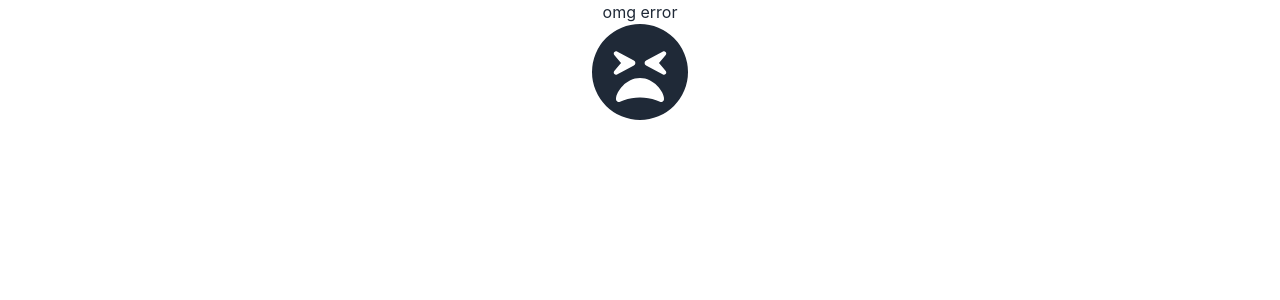
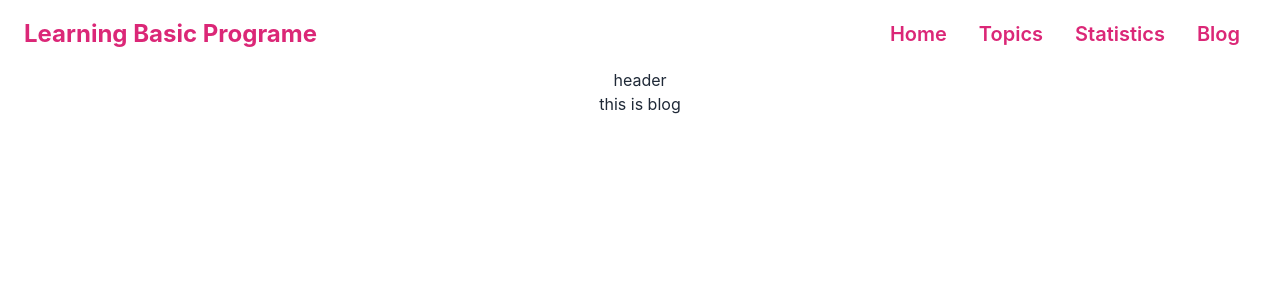
Before and after one commit to redoyhossin/Learning-Basic-Programe, a React (Create React App) app: page /Blog in a window 1280 px wide. Shown: the top 300 px of the page. Built offline with nearby package versions, Linux system fonts and the light colour scheme.

Commit message:
router path and element setup

```diff
--- a/src/App.js
+++ b/src/App.js
@@ -1,11 +1,10 @@
 import './App.css';
-import Header from './component/Header/Header';
 import Router from './Router/Router';
 
 function App() {
   return (
     <div className="App">
-      <Router/>
+      <Router />
     </div>
   );
 }
--- /dev/null
+++ b/src/component/AllTopic/Topics.js
@@ -0,0 +1,12 @@
+import React from 'react';
+
+const Topics = () => {
+    return (
+        <div>
+            <h1>this is
+                Topics</h1>
+        </div>
+    );
+};
+
+export default Topics;
--- /dev/null
+++ b/src/component/Blog/Blog.js
@@ -0,0 +1,11 @@
+import React from 'react';
+
+const Blog = () => {
+    return (
+        <div>
+            this is blog
+        </div>
+    );
+};
+
+export default Blog;
--- a/src/component/Header/Header.js
+++ b/src/component/Header/Header.js
@@ -1,13 +1,11 @@
 import React from 'react';
-import './Header.css'
-import Navber from './Navber/Navber';
+import Navbar from './Navbar/Navbar';
+
 const Header = () => {
     return (
         <div>
-            <div>
-                <Navber/>
-            </div>
-            <h1>this is headers</h1>
+            <Navbar/>
+            <h1>header</h1>
         </div>
     );
 };
--- a/src/component/Header/Navber/Navber.js
+++ b/src/component/Header/Navbar/Navbar.js
@@ -1,9 +1,8 @@
 import React from 'react';
 import { Link } from 'react-router-dom';
-import './Navber.css'
-const Navber = () => {
+const Navbar = () => {
     return (
-        <div className='mx-8'>
+        <div className='mx-4'>
             <div className="navbar bg-base-100">
                 <div className="navbar-start">
                     <div className="dropdown">
@@ -12,14 +11,17 @@ const Navber = () => {
                         </label>
                         <ul tabIndex={0} className="menu menu-compact dropdown-content mt-3 p-4 shadow bg-base-100 rounded-box w-52">
                             <li className='text-xl text-pink-600 font-semibold'>
-                                <Link to="">Home</Link>
+                                <Link to="/">Home</Link>
                             </li>
                             <li className='text-xl text-pink-600 font-semibold' tabIndex={0}>
 
-                                <Link to="">Home</Link>
+                                <Link to="/Topics">Topics</Link>
                             </li>
                             <li className='text-xl text-pink-600 font-semibold'>
-                                <Link to="">Home</Link>
+                                <Link to="/Statistics">Statistics</Link>
+                            </li>
+                            <li className='text-xl text-pink-600 font-semibold'>
+                                <Link to="/Blog">Blog</Link>
                             </li>
                         </ul>
                     </div>
@@ -31,17 +33,22 @@ const Navber = () => {
                 <div className="navbar-end hidden lg:flex">
                     <ul className="menu menu-horizontal p-0">
                         <li className='text-xl text-pink-600 font-semibold'>
-                            <Link to="">Home</Link>
+                            <Link to="/">Home</Link>
                         </li>
 
                         <li className='text-xl text-pink-600 font-semibold' tabIndex={0}>
-                            <Link to=""></Link>
+                            <Link to="/Topics">Topics</Link>
 
                         </li>
 
                         <li className='text-xl text-pink-600 font-semibold'>
 
-                            <Link to="">Home</Link>
+                            <Link to="/Statistics">Statistics</Link>
+
+                        </li>
+                        <li className='text-xl text-pink-600 font-semibold'>
+
+                            <Link to="/Blog">Blog</Link>
 
                         </li>
                     </ul>
@@ -52,4 +59,4 @@ const Navber = () => {
     );
 };
 
-export default Navber;
+export default Navbar;
--- /dev/null
+++ b/src/component/Statistics/Statistics.js
@@ -0,0 +1,11 @@
+import React from 'react';
+
+const Statistics = () => {
+    return (
+        <div>
+            this is tata
+        </div>
+    );
+};
+
+export default Statistics;
```
Also changed, not shown: src/Router/Router.js (+19 -2 lines), src/component/AllTopic/Topics.css (added), src/component/Blog/Blog.css (added), src/component/Statistics/Statistics.css (added).
